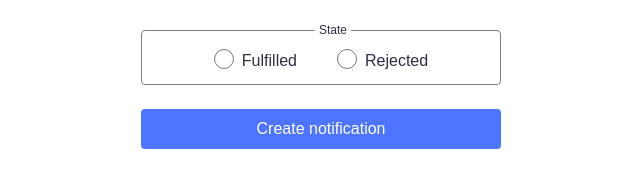
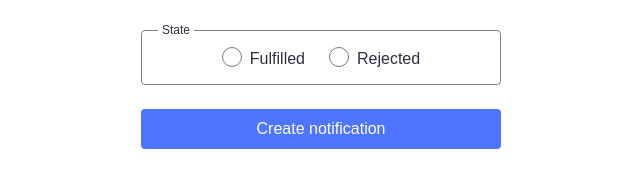
Before and after one commit to Lafanone/goit-js-hw-10, a website built with Vite: page src/2-snackbar.html in a window 1280 px wide. Shown: the part 253-440 px from the top of the page, 343-983 px from the left. Built offline with nearby package versions, Linux system fonts and the light colour scheme.

Commit message:
Update styles.css

```diff
--- a/src/css/styles.css
+++ b/src/css/styles.css
@@ -141,17 +141,18 @@ fieldset {
     display: flex;
     align-items: center;
     justify-content: center;
-    gap: 40px;
-    padding-top: 10px;
+    gap: 24px;
+    text-align: left;
+    padding-top: 8px;
 }
 
 legend {
     font-size: 12px;
-    padding: 0 4px;
-    color: #2E2F42;
-    margin-left: 12px;
-    float: none;
-    width: auto;
+      color: #2E2F42;
+      padding: 0 4px;
+       margin-left: 16px;
+      float: none;
+      width: auto;
 }
 
 
```
